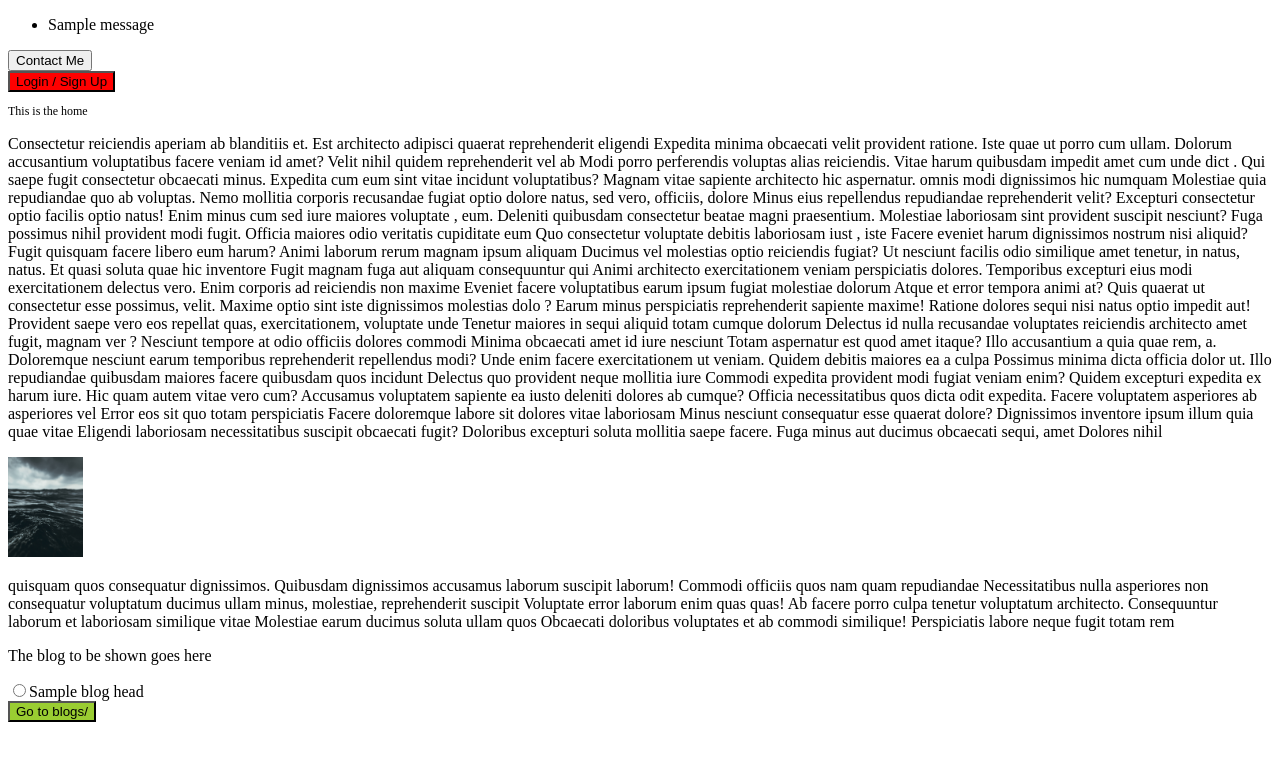
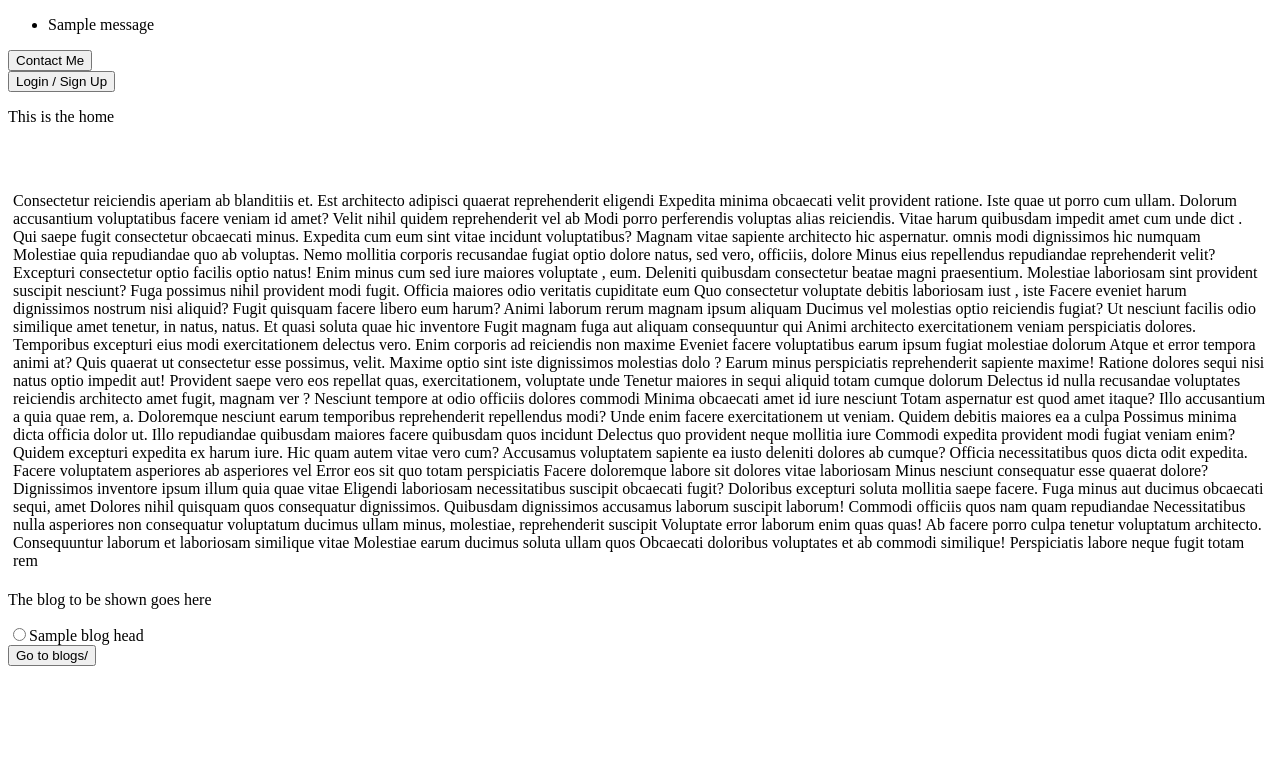
Before and after one commit to silverstone-git/sidhu_blogs, a Django app: template templates/index.html in a window 1280 px wide. Shown: the top 761 px of the page. Run offline with Django 3.2, Linux system fonts and the light colour scheme; the template is opened without the code that fills it: most values are stand-ins (such as "Sample title", 1, 10 or a date in 2020); one stand-in notice (Sample message) is shown.

Commit message:
- Changed the project to internal css - removed local static

```diff
--- a/static/css/style.css
+++ /dev/null
@@ -1,15 +0,0 @@
-
-.blogbutton {
-    background-color: blue;
-}
-
-.dashboardbutton {
-    background-color: red;
-}
-
-.submitbutton {
-    background-color: yellowgreen;
-}
-.myheading {
-    font-size: 12px;
-}
--- a/templates/basic_elements.html
+++ b/templates/basic_elements.html
@@ -2,9 +2,14 @@
 <html lang="en">
 <head>
         <meta charset="UTF-8">
-        {% load static %}
         <title>{% block title %}{% endblock title %}</title>
-        <link rel="stylesheet" href="{% static 'css/style.css' %}">
+        <style>
+            .frontpagetext {
+                font: bold;
+                size: 2em;
+                padding: 50px 5px 5px 5px;
+            }
+        </style>
 </head>
 <body>
 
--- a/templates/index.html
+++ b/templates/index.html
@@ -1,6 +1,5 @@
 {% extends 'basic_elements.html' %}
 {% block title %}Home{% endblock title%}
-{% load static %}
 
 {% block body %}
     <p class="myheading">
@@ -8,7 +7,7 @@
     </p>
 
 
-    <p>
+    <p class="frontpagetext">
         Consectetur reiciendis aperiam ab blanditiis et. Est architecto adipisci quaerat
     reprehenderit eligendi Expedita minima obcaecati velit provident ratione.
     Iste quae ut porro cum ullam. Dolorum accusantium voluptatibus facere veniam
@@ -50,9 +49,6 @@
     consequatur esse quaerat dolore? Dignissimos inventore ipsum illum quia quae vitae
     Eligendi laboriosam necessitatibus suscipit obcaecati fugit? Doloribus excepturi soluta mollitia saepe
     facere. Fuga minus aut ducimus obcaecati sequi, amet Dolores nihil
-    </p>
-    <img src="{% static 'sea.jpg' %}" alt="Sea water, blue" height="100">
-    <p>
     quisquam quos consequatur dignissimos. Quibusdam dignissimos accusamus laborum suscipit laborum!
     Commodi officiis quos nam quam repudiandae Necessitatibus nulla asperiores non consequatur voluptatum ducimus ullam minus, molestiae, reprehenderit suscipit Voluptate
     error laborum enim quas quas! Ab facere porro culpa tenetur voluptatum
```
Also changed, not shown: templates/index_template.html (deleted, +0 -78 lines), static/sea.jpg (deleted).
